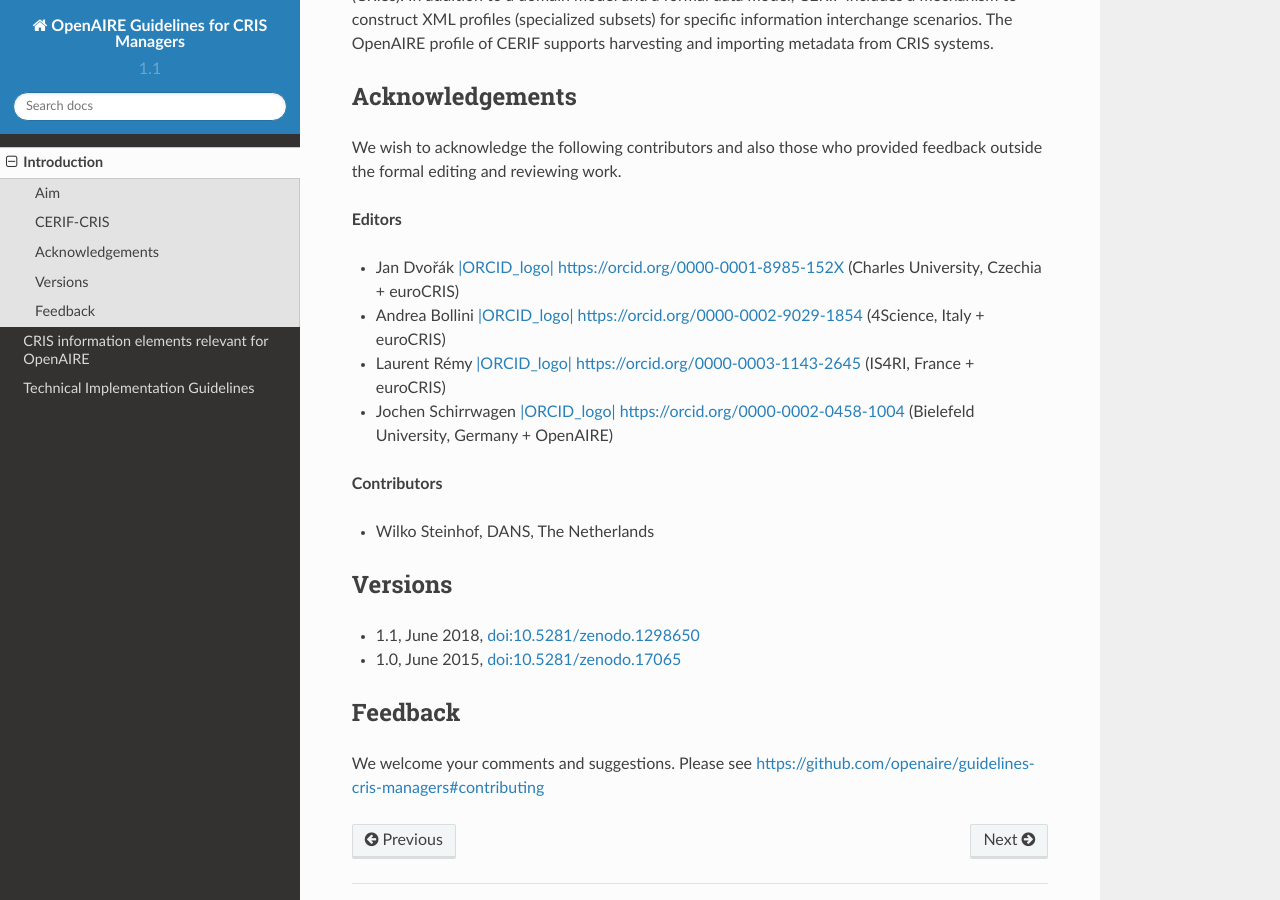
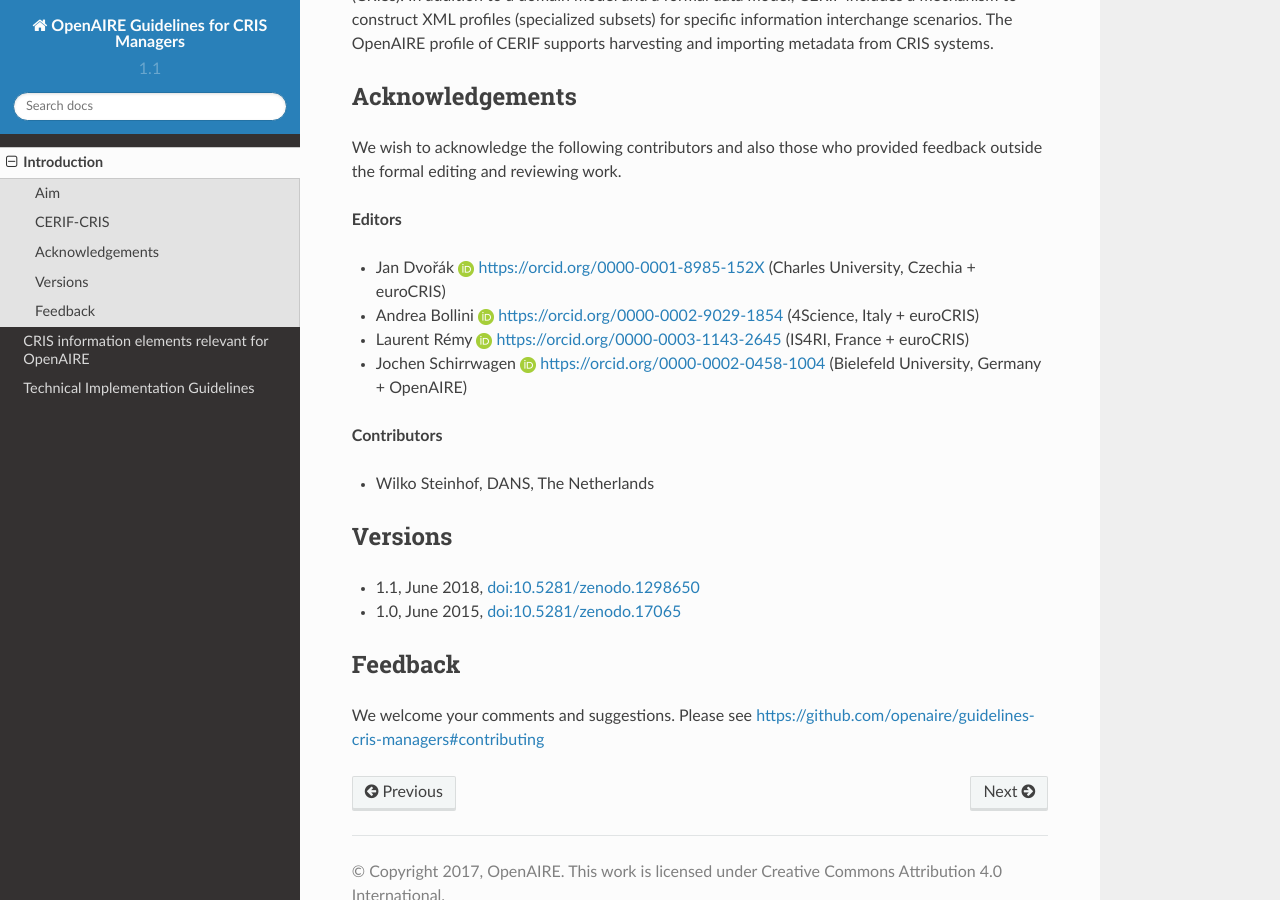
Before and after one commit to openaire/guidelines-cris-managers, a Sphinx documentation site: the page built from docs/introduction.rst, in a window 1280 px wide and 900 px high, scrolled down 648 px. Built offline with Sphinx 7.4.7 and the Read the Docs theme 2.0.0, drawn with Linux system fonts in a browser that asks for light colours.

Commit message:
ORCID iDs logos retried

```diff
--- a/docs/introduction.rst
+++ b/docs/introduction.rst
@@ -27,12 +27,12 @@
 
 **Editors**
 
-- Jan Dvořák `|ORCID_logo| https://orcid.org/0000-0001-8985-152X <https://orcid.org/0000-0001-8985-152X>`_ (Charles University, Czechia + euroCRIS)
-- Andrea Bollini `|ORCID_logo| https://orcid.org/0000-0002-9029-1854 <https://orcid.org/0000-0002-9029-1854>`_ (4Science, Italy + euroCRIS)
-- Laurent Rémy `|ORCID_logo| https://orcid.org/0000-0003-1143-2645 <https://orcid.org/0000-0003-1143-2645>`_ (IS4RI, France + euroCRIS)
-- Jochen Schirrwagen `|ORCID_logo| https://orcid.org/0000-0002-0458-1004 <https://orcid.org/0000-0002-0458-1004>`_ (Bielefeld University, Germany + OpenAIRE)
+- Jan Dvořák |ORCIDlogo| `https://orcid.org/0000-0001-8985-152X <https://orcid.org/0000-0001-8985-152X>`_ (Charles University, Czechia + euroCRIS)
+- Andrea Bollini |ORCIDlogo| `https://orcid.org/0000-0002-9029-1854 <https://orcid.org/0000-0002-9029-1854>`_ (4Science, Italy + euroCRIS)
+- Laurent Rémy |ORCIDlogo| `https://orcid.org/0000-0003-1143-2645 <https://orcid.org/0000-0003-1143-2645>`_ (IS4RI, France + euroCRIS)
+- Jochen Schirrwagen |ORCIDlogo| `https://orcid.org/0000-0002-0458-1004 <https://orcid.org/0000-0002-0458-1004>`_ (Bielefeld University, Germany + OpenAIRE)
 
-.. |ORCID_logo| image:: _static/orcid_128x128.png
+.. |ORCIDlogo| image:: _static/orcid_128x128.png
    :height: 12pt
    :width: 12pt
 
```
